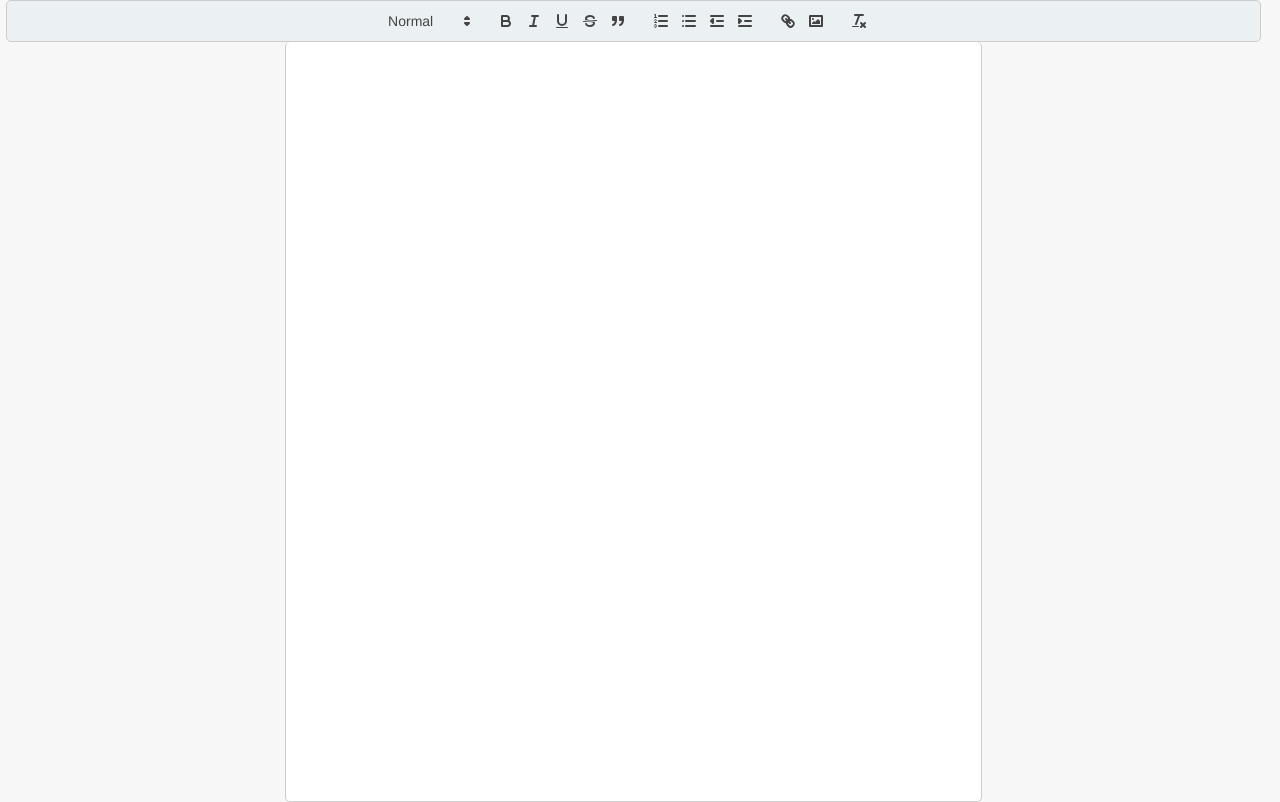
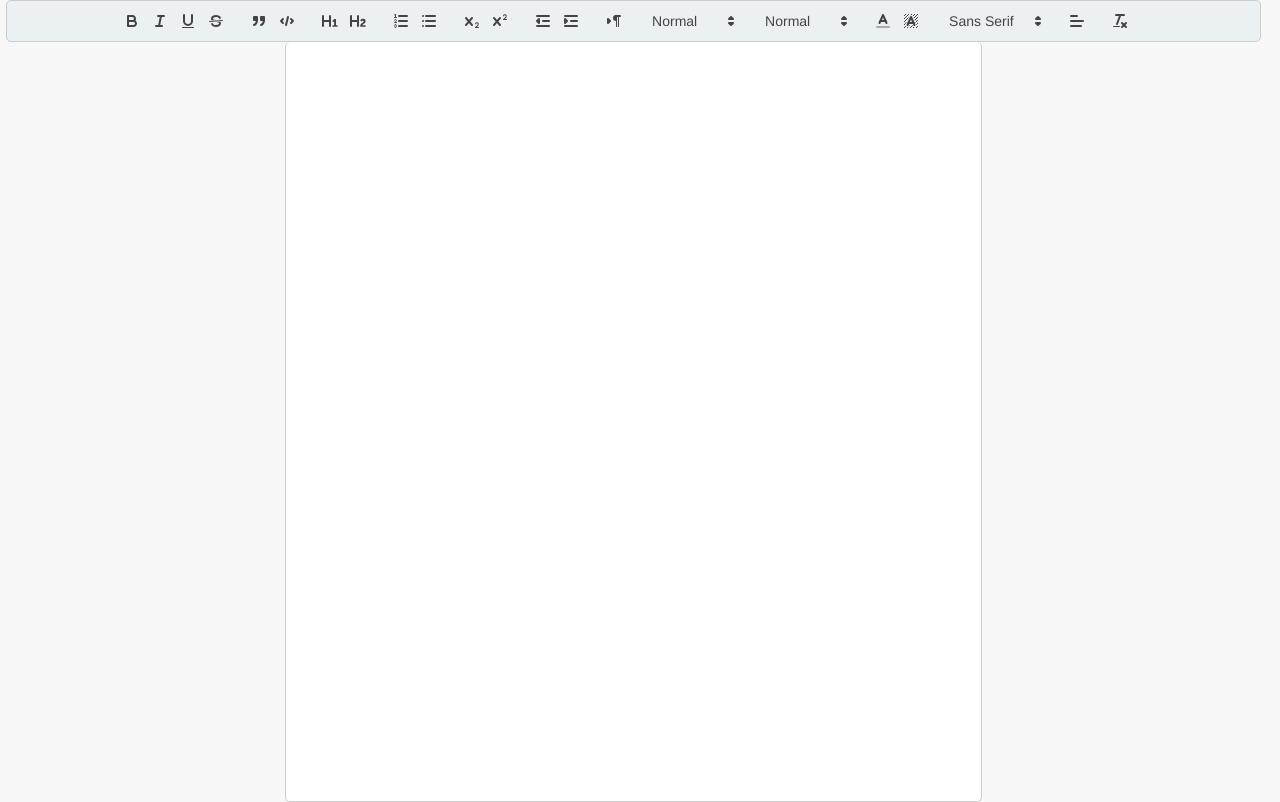
Before and after one commit to notsnip/og-docx-editor, a React (Vite) app in the folder client/: page / in a window 1280 px wide. Built offline with nearby package versions, Linux system fonts and the light colour scheme.

Commit message:
Update toolbar

```diff
--- a/client/src/components/TextEditor.jsx
+++ b/client/src/components/TextEditor.jsx
@@ -6,19 +6,27 @@ import '../styles/Editor.style.css';
 export default function TextEditor() {
 
   const formats = [
-    'header',
-    'bold', 'italic', 'underline', 'strike', 'blockquote',
-    'list', 'bullet', 'indent',
-    'link', 'image'
+  'bold', 'italic', 'underline', 'strike', 'blockquote', 'code-block',
+    'header','list', 'script',  'indent', 'direction','size','header','color','font','align'
   ]
  const modules = {
-    toolbar: [
-      [{ 'header': [1, 2, false] }],
-      ['bold', 'italic', 'underline', 'strike', 'blockquote'],
-      [{ 'list': 'ordered' }, { 'list': 'bullet' }, { 'indent': '-1' }, { 'indent': '+1' }],
-      ['link', 'image'],
-      ['clean']
-    ],
+    toolbar:[ ['bold', 'italic', 'underline', 'strike'],        // toggled buttons
+    ['blockquote', 'code-block'],
+
+    [{ 'header': 1 }, { 'header': 2 }],               // custom button values
+    [{ 'list': 'ordered'}, { 'list': 'bullet' }],
+    [{ 'script': 'sub'}, { 'script': 'super' }],      // superscript/subscript
+    [{ 'indent': '-1'}, { 'indent': '+1' }],          // outdent/indent
+    [{ 'direction': 'rtl' }],                         // text direction
+
+    [{ 'size': ['small', false, 'large', 'huge'] }],  // custom dropdown
+    [{ 'header': [1, 2, 3, 4, 5, 6, false] }],
+
+    [{ 'color': [] }, { 'background': [] }],          // dropdown with defaults from theme
+    [{ 'font': [] }],
+    [{ 'align': [] }],
+
+    ['clean']       ]
   }
   return (
     <>
--- a/client/src/styles/Editor.style.css
+++ b/client/src/styles/Editor.style.css
@@ -14,7 +14,7 @@
     background-color:white;
     border-radius: 5px;
     font-family: "Work Sans";
-    font-size: 15px;
+    font-size: 17px;
 }
 
 .quill{
```
